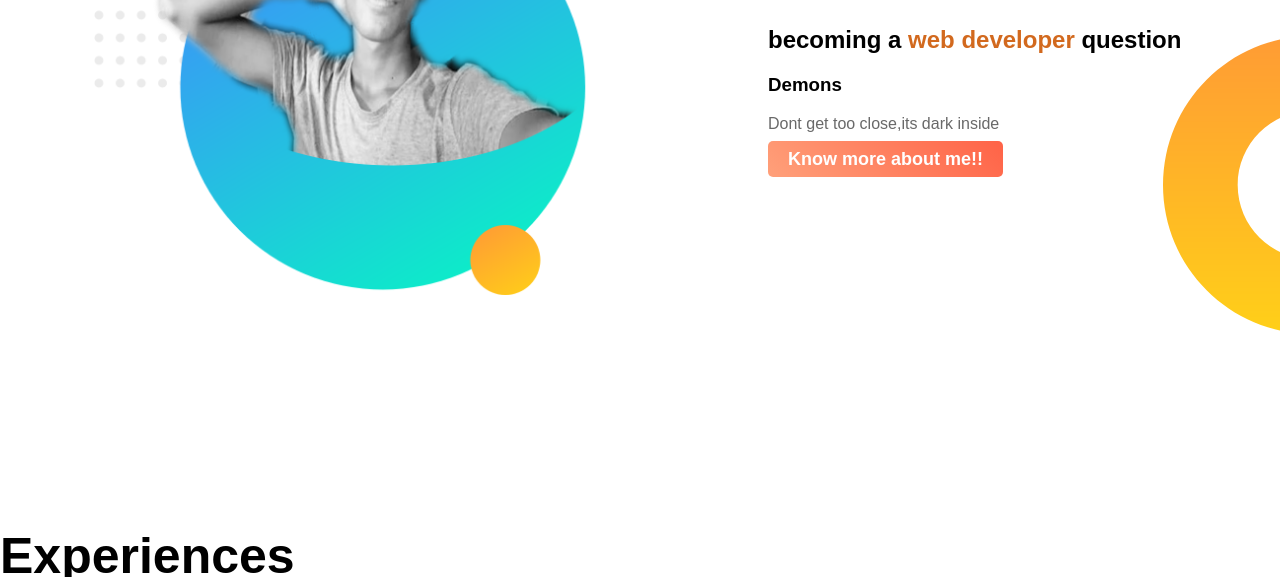
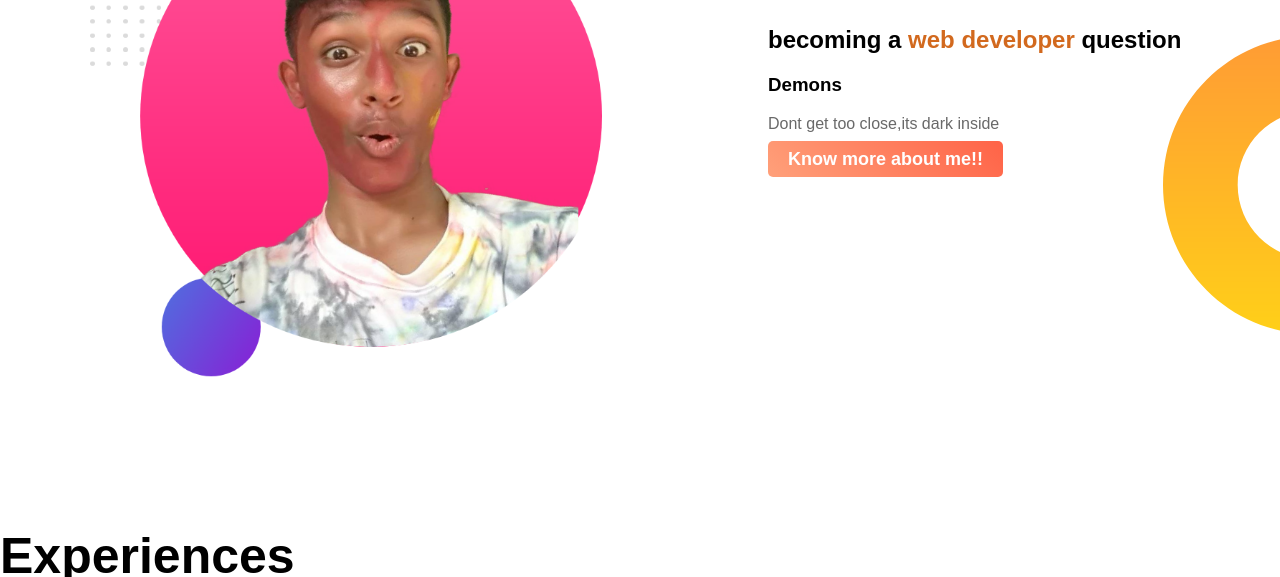
Before and after one commit to sharjis/about, a plain HTML site: page index.html in a window 1280 px wide. Shown: the part 765-1342 px from the top of the page. Drawn offline with Linux system fonts and the light colour scheme; a web font is replaced by a local one.

Commit message:
last and maybe final

```diff
--- a/index.html
+++ b/index.html
@@ -29,7 +29,7 @@
         <a class="link-button" target="_blank" href="https://www.linkedin.com/in/sharjis-khan-768b581a2/">Know more about me!!</a>
         </div>
         <div class="half-width">
-        <img id ="a"src="image 10.png" alt="">
+        <img id ="a"src="my-bg2.png" alt="">
         </div>
     </section>
     <section id="sp" class="xp">
```
Also changed, not shown: my-bg2.png (added).
